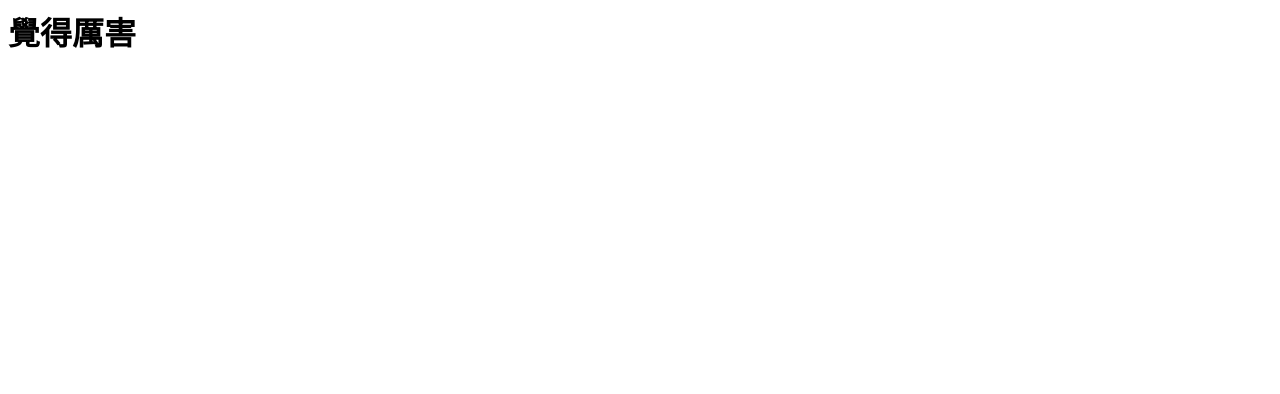
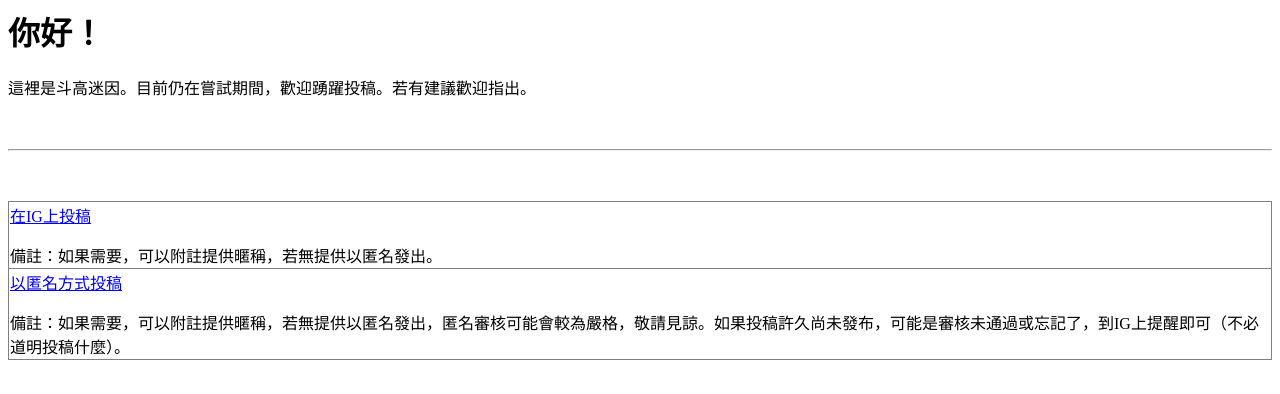
Before and after one commit to 5w0/tlsh, a plain HTML site: page index.html in a window 1280 px wide. Drawn offline with Linux system fonts and the light colour scheme.

Commit message:
Update index.html

```diff
--- a/index.html
+++ b/index.html
@@ -1,9 +1,30 @@
 <html>
   <head>
     <meta charset="utf-8">
-    <title>你好，GitHub</title>
+    <title>tlshmeme 選單</title>
   </head>
   <body>
-    <h1>覺得厲害</h1>
+<h1><strong>你好！</strong></h1>
+<p>這裡是斗高迷因。目前仍在嘗試期間，歡迎踴躍投稿。若有建議歡迎指出。</p>
+<p>&nbsp;</p>
+<hr />
+<p>&nbsp;</p>
+<table style="border-collapse: collapse; width: 100%;" border="1">
+<tbody>
+<tr>
+<td style="width: 50%;">
+<p><a href="https://instagram.com/tlshmeme">在IG上投稿</a></p>
+<p>備註：如果需要，可以附註提供暱稱，若無提供以匿名發出。</p>
+</td>
+</tr>
+<tr>
+<td style="width: 50%;">
+<p><a href="https://forms.gle/3yRTvqEcftNkdnQr6">以匿名方式投稿</a></p>
+<p>備註：如果需要，可以附註提供暱稱，若無提供以匿名發出，匿名審核可能會較為嚴格，敬請見諒。如果投稿許久尚未發布，可能是審核未通過或忘記了，到IG上提醒即可（不必道明投稿什麼）。</p>
+</td>
+</tr>
+</tbody>
+</table>
+<p>&nbsp;</p>
   </body>
 </html>
```
